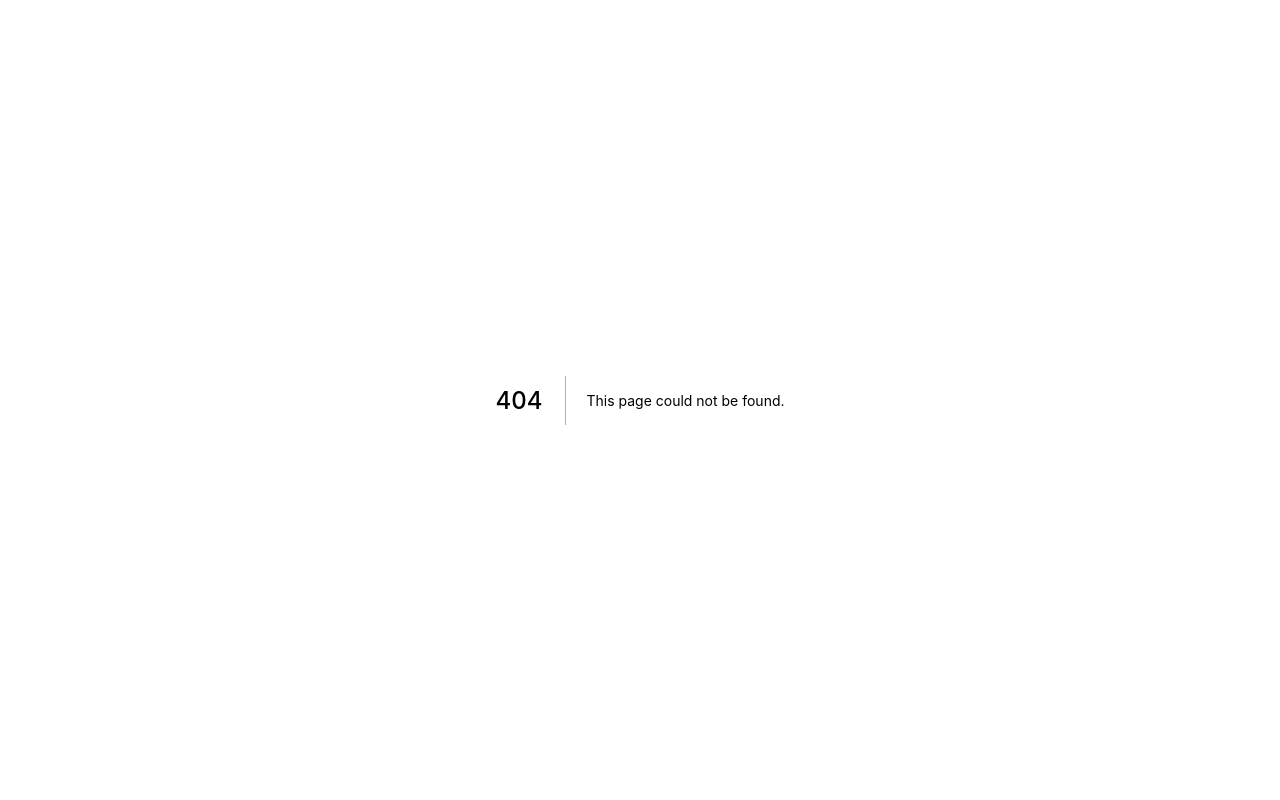
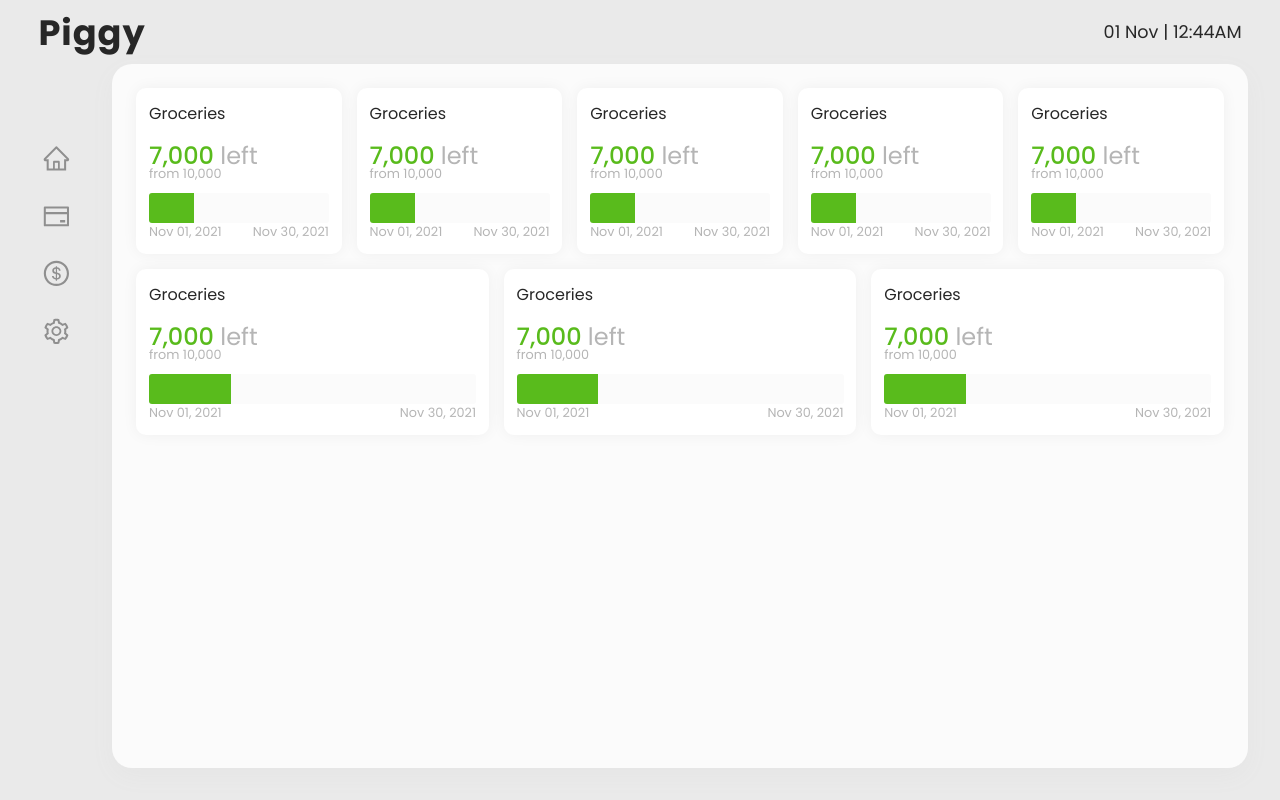
Before and after one commit to harshpandey002/piggy, a Next.js app: page /budget in a window 1280 px wide. Before the commit this address had no page. Built offline with nearby package versions, Linux system fonts and the light colour scheme.

Commit message:
Budget page done

```diff
--- a/components/Budget.js
+++ b/components/BudgetCard.js
@@ -1,7 +1,7 @@
-import styles from "@/styles/Budget.module.css";
+import styles from "@/styles/BudgetCard.module.css";
 import { numberWithCommas } from "@/util/util";
 
-export default function Budget() {
+export default function BudgetCard() {
   return (
     <div className={` box ${styles.container}`}>
       <div className={styles.category}>
--- a/components/Nav.js
+++ b/components/Nav.js
@@ -5,22 +5,28 @@ import {
   AiOutlineCreditCard,
   AiOutlineSetting,
 } from "react-icons/ai";
+import Link from "next/link";
+
 export default function Nav() {
   return (
     <div className={styles.container}>
       <ul className={styles.links}>
+        <Link href="/dashboard" passHref>
           <li>
             <AiOutlineHome className={styles.icon} />
             <span>Dashboard</span>
           </li>
+        </Link>
         <li>
           <AiOutlineCreditCard className={styles.icon} />
           <span>Transaction</span>
         </li>
+        <Link href="/budget" passHref>
           <li>
             <AiOutlineDollarCircle className={styles.icon} />
             <span>Budget</span>
           </li>
+        </Link>
         <li>
           <AiOutlineSetting className={styles.icon} />
           <span>Settings</span>
--- /dev/null
+++ b/pages/budget/index.js
@@ -0,0 +1,20 @@
+import BudgetCard from "@/components/BudgetCard";
+import Layout from "@/components/Layout";
+import styles from "@/styles/Budget.module.css";
+
+export default function Budget() {
+  return (
+    <Layout>
+      <div className={styles.container}>
+        <BudgetCard />
+        <BudgetCard />
+        <BudgetCard />
+        <BudgetCard />
+        <BudgetCard />
+        <BudgetCard />
+        <BudgetCard />
+        <BudgetCard />
+      </div>
+    </Layout>
+  );
+}
--- a/styles/Budget.module.css
+++ b/styles/Budget.module.css
@@ -1,52 +1,5 @@
 .container {
   display: flex;
-  flex-direction: column;
-  gap: 10px;
-  min-width: 200px;
-  flex: 1;
-  /* width: clamp(200px, 100%); */
+  flex-wrap: wrap;
+  gap: 15px;
 }
-
-.content h2 {
-  width: max-content;
-  margin-top: 10px;
-  font-weight: 500;
-  color: var(--green);
-  line-height: 0.8;
-}
-
-.content h2 span {
-  color: var(--white-5);
-  font-weight: 400;
-}
-
-.content p {
-  width: max-content;
-  font-size: 0.8rem;
-  color: var(--white-5);
-}
-
-.outer {
-  background-color: var(--white-2);
-  width: 100%;
-  overflow: hidden;
-  height: 30px;
-  border-radius: 3px;
-}
-
-.inner {
-  background-color: var(--green);
-  width: 25%;
-  height: 100%;
-}
-
-.dates {
-  display: flex;
-  align-items: center;
-  justify-content: space-between;
-}
-
-.dates p {
-  color: var(--white-5);
-  font-size: 0.8rem;
-}
--- /dev/null
+++ b/styles/BudgetCard.module.css
@@ -0,0 +1,52 @@
+.container {
+  display: flex;
+  flex-direction: column;
+  gap: 10px;
+  min-width: 200px;
+  flex: 1;
+  /* width: clamp(200px, 100%); */
+}
+
+.content h2 {
+  width: max-content;
+  margin-top: 10px;
+  font-weight: 500;
+  color: var(--green);
+  line-height: 0.8;
+}
+
+.content h2 span {
+  color: var(--white-5);
+  font-weight: 400;
+}
+
+.content p {
+  width: max-content;
+  font-size: 0.8rem;
+  color: var(--white-5);
+}
+
+.outer {
+  background-color: var(--white-2);
+  width: 100%;
+  overflow: hidden;
+  height: 30px;
+  border-radius: 3px;
+}
+
+.inner {
+  background-color: var(--green);
+  width: 25%;
+  height: 100%;
+}
+
+.dates {
+  display: flex;
+  align-items: center;
+  justify-content: space-between;
+}
+
+.dates p {
+  color: var(--white-5);
+  font-size: 0.8rem;
+}
```
Also changed, not shown: components/BudgetOverview.js (+4 -5 lines). Lines whose indentation alone changed are shown as unchanged.
